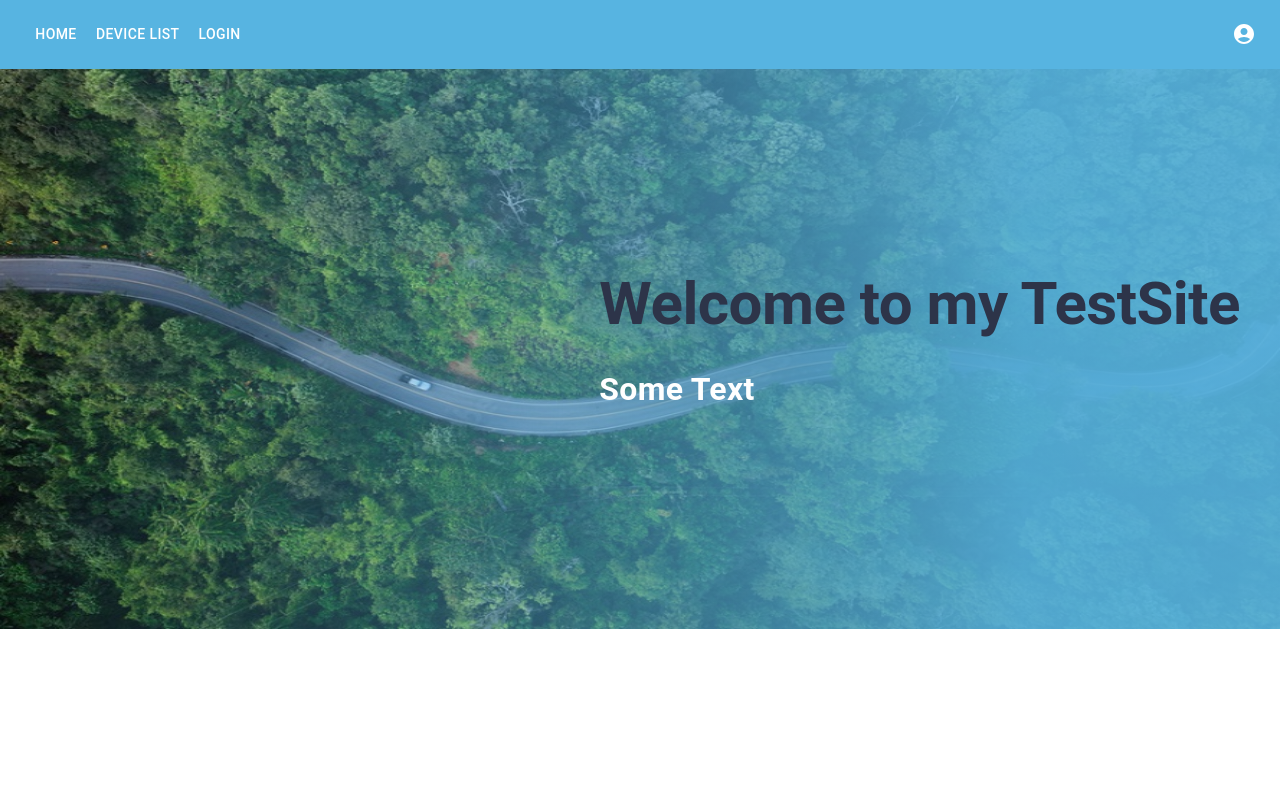
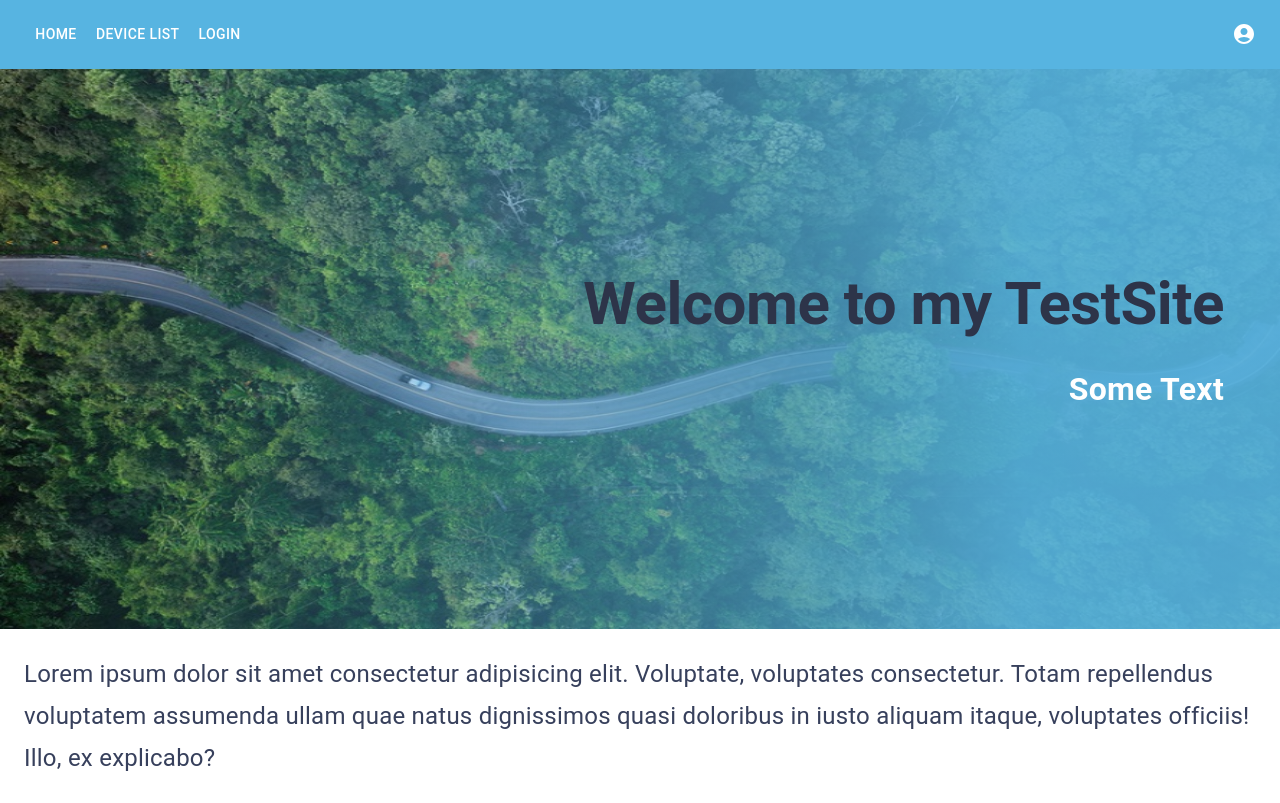
Before and after one commit to AkaNPC/Website-test-project, a React (Vite) app: page / in a window 1280 px wide. Built offline with nearby package versions, Linux system fonts and the light colour scheme.

Commit message:
refactor(home page): add styles for all popular screens

```diff
--- a/src/pages/Home.tsx
+++ b/src/pages/Home.tsx
@@ -5,22 +5,26 @@ export default function Home() {
     return (
         <>
             <Box sx={{
-                backgroundImage: `linear-gradient(90deg, rgba(250,247,242,0) 0%, rgba(87,180,225,0.9) 80%),url('/images/homeBgImage.jpg')`,
+                backgroundImage: { xs: `linear-gradient(0deg, rgba(250,247,242,0) 0%, rgba(87,180,225,0.9) 80%),url('/images/homeBgImage.jpg')`, sm: `linear-gradient(90deg, rgba(250,247,242,0) 0%, rgba(87,180,225,0.9) 80%),url('/images/homeBgImage.jpg')`, md: `linear-gradient(90deg, rgba(250,247,242,0) 0%, rgba(87,180,225,0.9) 80%),url('/images/homeBgImage.jpg')`, lg: `linear-gradient(90deg, rgba(250,247,242,0) 0%, rgba(87,180,225,0.9) 80%),url('/images/homeBgImage.jpg')`, xl: `linear-gradient(90deg, rgba(250,247,242,0) 0%, rgba(87,180,225,0.9) 80%),url('/images/homeBgImage.jpg')` },
                 backgroundRepeat: "no-repeat",
                 backgroundSize: "100% 100%",
-                display: 'flex',
-                alignItems: 'center',
-                justifyContent: 'right',
-                margin: 'auto',
-                height: '70vh',
+                height: { xs: '40vh', sm: '40vh', md: '70vh', lg: '70vh', xl: '70vh' },
                 width: '100vw',
                 position: 'relative',
                 backgroundColor: '#faf7f2',
+                display: 'flex',
+                alignItems: { xs: 'start', sm: 'start', md: 'center', lg: 'center', xl: 'center' }
             }}>
-                <Box>
+                <Box sx={{
+                    mr: { md: 5, lg: 7, xl: 7 },
+                    ml: { xs: 1, sm: 1 },
+                    flexGrow: 1,
+                    display: 'flex',
+                    flexDirection: 'column',
+                    alignItems: { xs: 'start', sm: 'start', md: 'end', lg: 'end', xl: 'end' }
+                }}>
                     <Typography
                         fontWeight={'bold'}
-                        mr={5}
                         color={'#2d3449'}
                         variant="h2"
                         gutterBottom>
@@ -29,14 +33,23 @@ export default function Home() {
                     <Typography
                         fontWeight={'bold'}
                         fontSize={'2rem'}
-                        mr={5}
                         color={'#fff'}
                         variant="subtitle1"
                         gutterBottom>
                         Some Text
                     </Typography>
                 </Box>
-            </Box>
+            </Box >
+            <Typography
+                m={3}
+                fontSize={'1.5rem'}
+                color={'#37405c'}
+                variant="subtitle1"
+                gutterBottom>
+                Lorem ipsum dolor sit amet consectetur adipisicing elit. Voluptate, voluptates consectetur.
+                Totam repellendus voluptatem assumenda ullam quae natus dignissimos quasi doloribus in iusto aliquam itaque,
+                voluptates officiis! Illo, ex explicabo?
+            </Typography>
         </>
     );
 }
```
